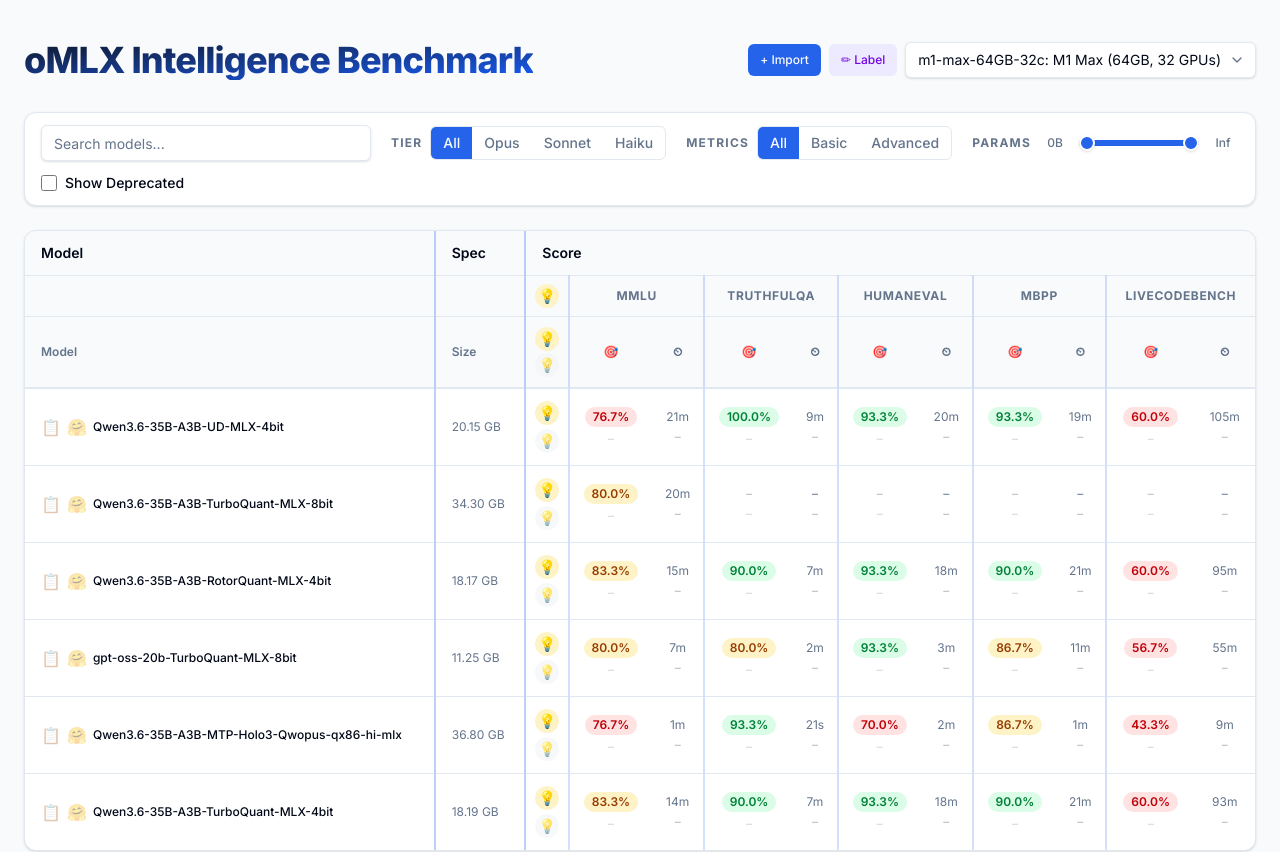
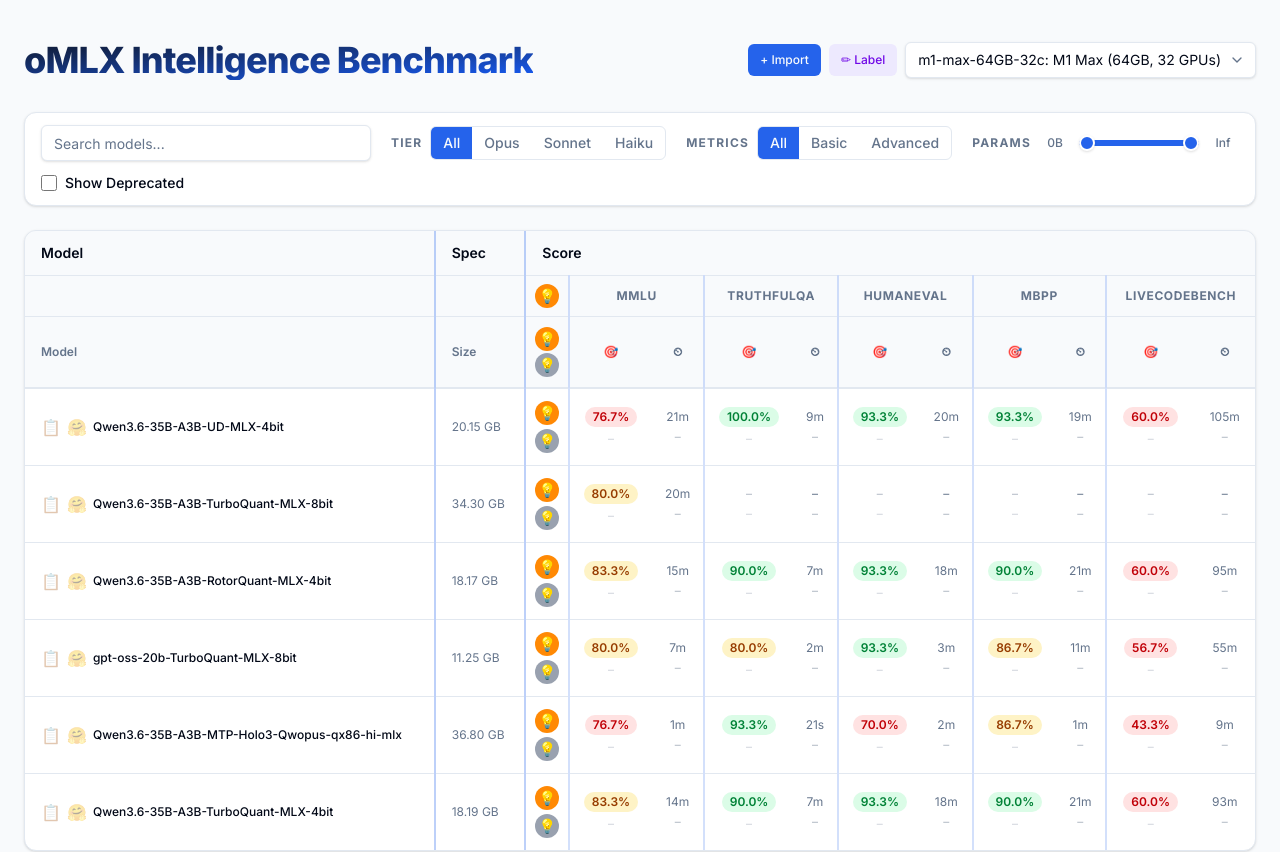
Before and after one commit to TonyPythoneer/omlx-intelligence-benchmark, a Vue app: page / in a window 1280 px wide. Shown: the top 852 px of the page. Built offline with nearby package versions, Linux system fonts and the light colour scheme.

Commit message:
fix(table): use orange/gray solid backgrounds for thinking/no-thinking lightbulb icons

```diff
--- a/src/components/BenchmarkTable.vue
+++ b/src/components/BenchmarkTable.vue
@@ -43,7 +43,7 @@
               >
                 <div class="flex justify-center">
                   <span
-                    class="w-6 h-6 rounded-full bg-amber-100 flex items-center justify-center text-sm"
+                    class="w-6 h-6 rounded-full bg-orange-400 flex items-center justify-center text-sm"
                     >💡</span
                   >
                 </div>
@@ -91,11 +91,11 @@
               >
                 <div class="flex flex-col items-center gap-0.5">
                   <span
-                    class="w-6 h-6 rounded-full bg-amber-100 flex items-center justify-center text-sm"
+                    class="w-6 h-6 rounded-full bg-orange-400 flex items-center justify-center text-sm"
                     >💡</span
                   >
                   <span
-                    class="w-6 h-6 rounded-full bg-gray-100 flex items-center justify-center text-sm opacity-60"
+                    class="w-6 h-6 rounded-full bg-gray-400 flex items-center justify-center text-sm"
                     >💡</span
                   >
                 </div>
@@ -219,11 +219,11 @@
               <td class="px-2 py-3 text-center border-l-2 border-primary/30">
                 <div class="flex flex-col items-center gap-1">
                   <span
-                    class="w-6 h-6 rounded-full bg-amber-100 flex items-center justify-center text-sm"
+                    class="w-6 h-6 rounded-full bg-orange-400 flex items-center justify-center text-sm"
                     >💡</span
                   >
                   <span
-                    class="w-6 h-6 rounded-full bg-gray-100 flex items-center justify-center text-sm opacity-60"
+                    class="w-6 h-6 rounded-full bg-gray-400 flex items-center justify-center text-sm"
                     >💡</span
                   >
                 </div>
```
